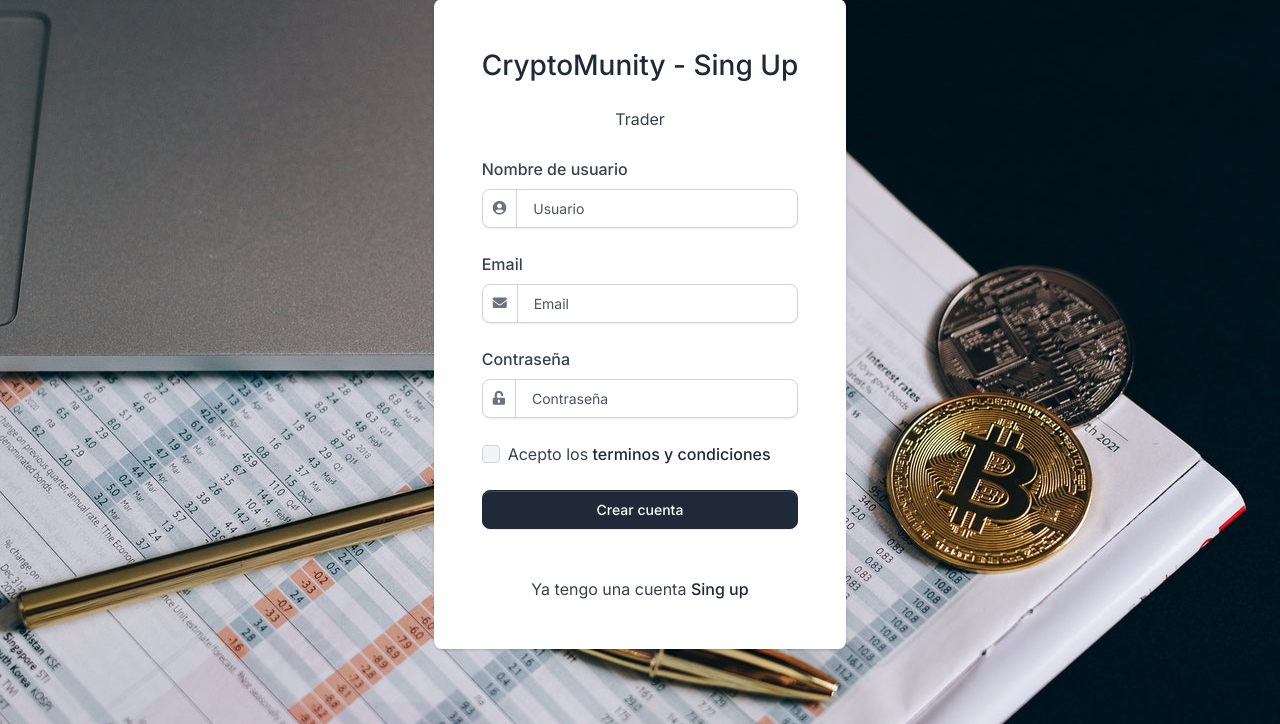
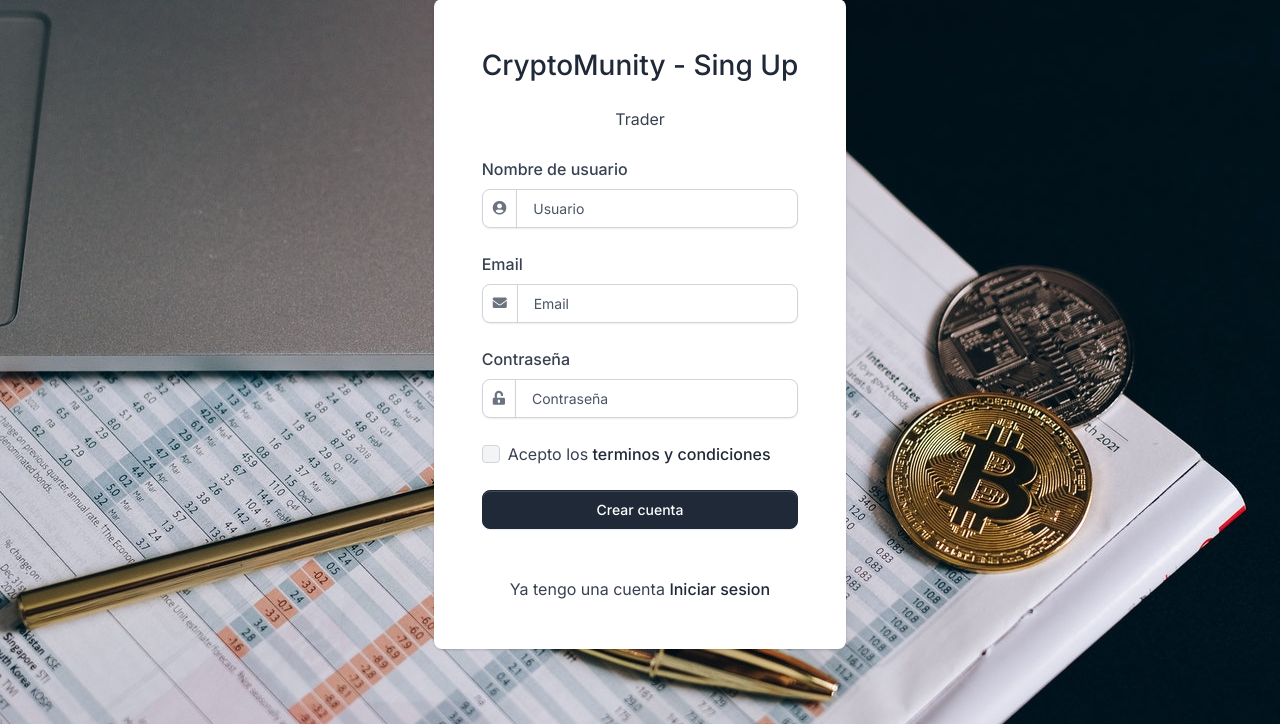
Before and after one commit to Ulises-Tame/CryptoMunity, a Flask app: page /register in a window 1280 px wide. Shown: the part 76-800 px from the top of the page. Run offline with Flask 2, Linux system fonts and the light colour scheme; some libraries are stand-ins or nearby versions.

Commit message:
register

```diff
--- a/apps/templates/accounts/register.html
+++ b/apps/templates/accounts/register.html
@@ -100,7 +100,7 @@
                             <div class="d-flex justify-content-center align-items-center mt-4">
                                 <span class="fw-normal">
                                     Ya tengo una cuenta
-                                    <a href="{{ url_for('authentication_blueprint.login') }}" class="fw-bold">Sing up</a>
+                                    <a href="{{ url_for('authentication_blueprint.login') }}" class="fw-bold">Iniciar sesion</a>
                                 </span>
                             </div>
                         </div>
```
